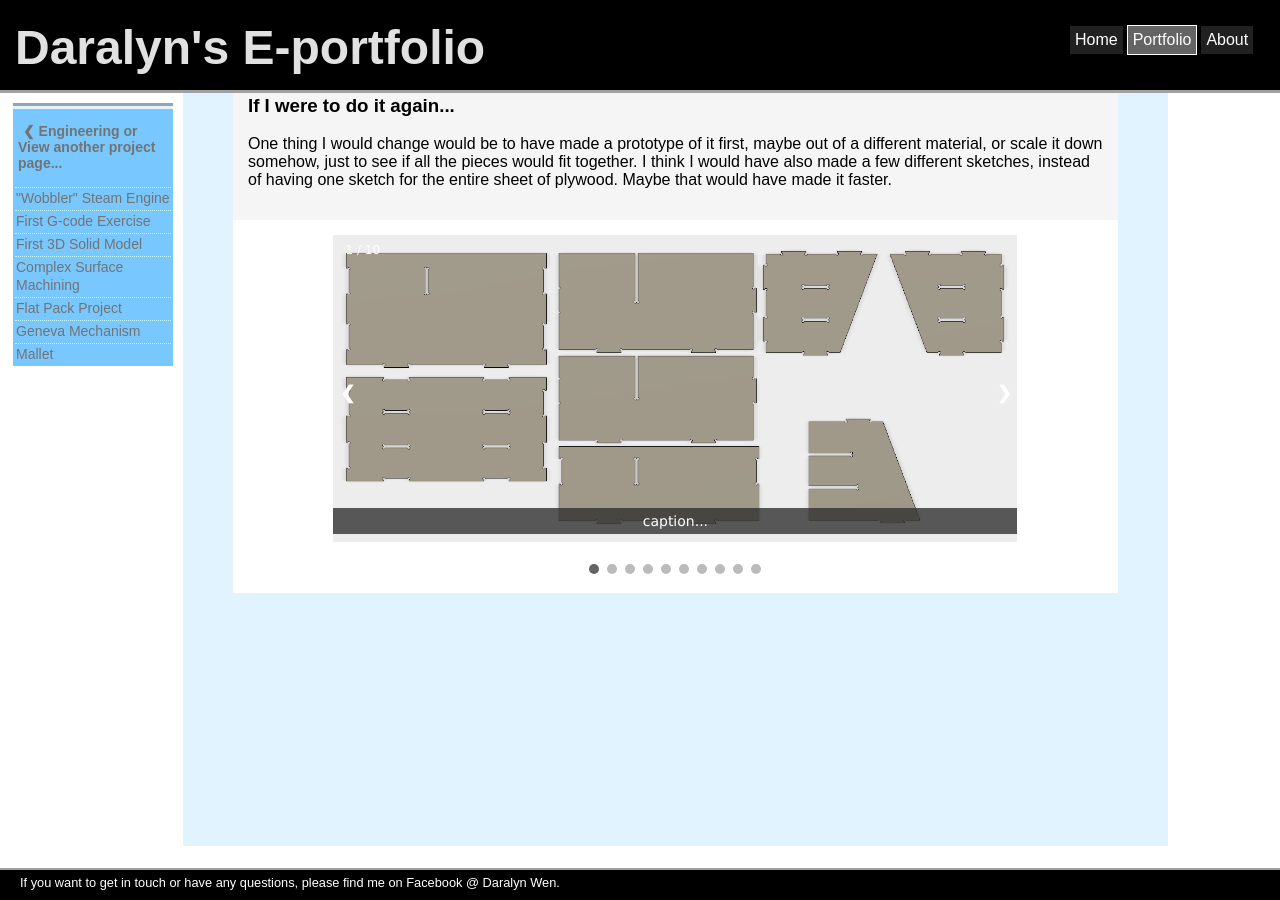
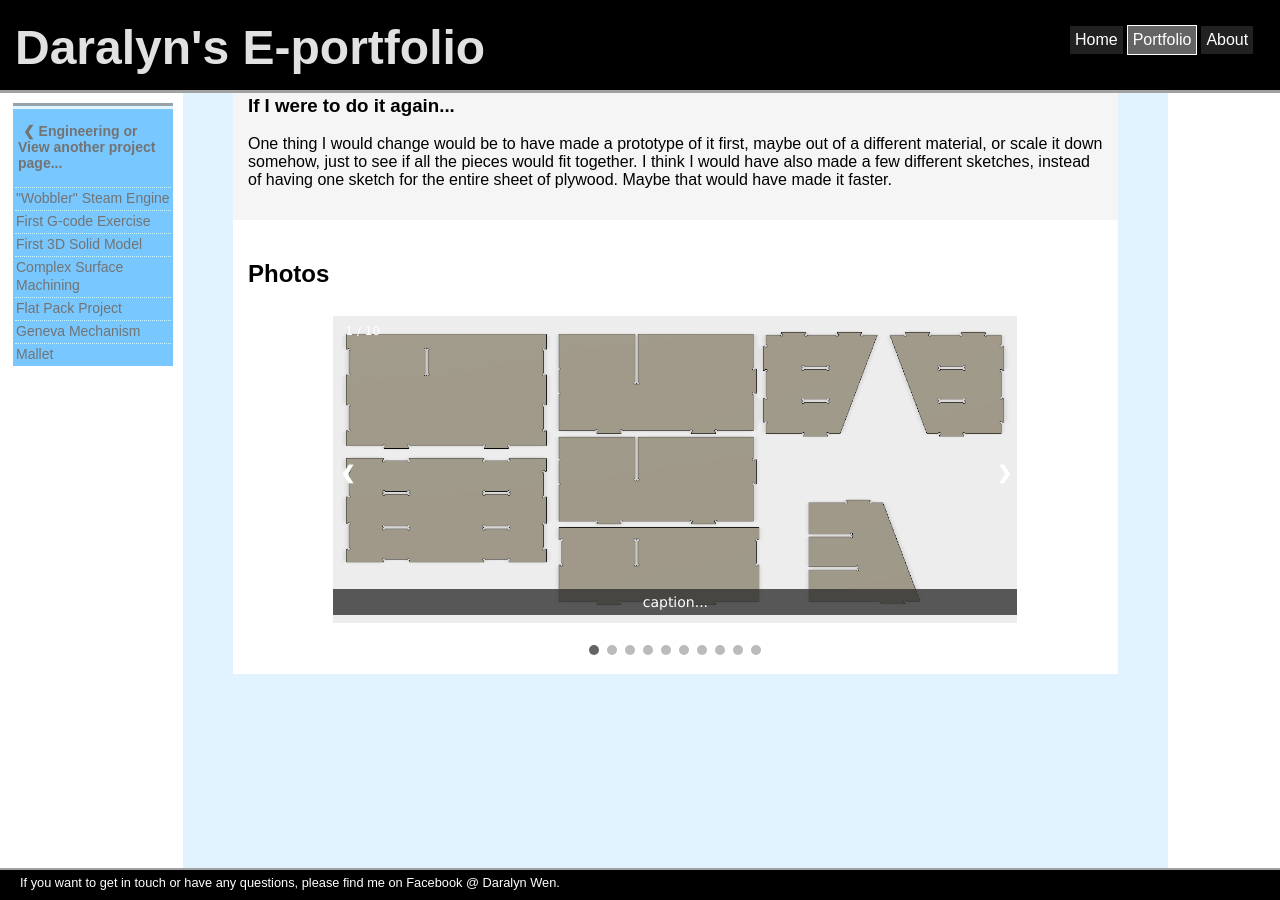
Before and after one commit to daralyn/daralyn.github.io, a Jekyll site: the page built from portfolio/engineering/flat-pack-project.html, in a window 1280 px wide and 900 px high, scrolled down 819 px. Built offline with Jekyll 4.4.1, drawn with Linux system fonts in a browser that asks for light colours.

Commit message:
Update flat-pack-project.html

```diff
--- a/portfolio/engineering/flat-pack-project.html
+++ b/portfolio/engineering/flat-pack-project.html
@@ -54,6 +54,7 @@ title: Daralyn's Engineering Portfolio - Flat Pack Project
 </div>
 
 <div class="sectionodd">
+	<h2>Photos</h2>
 	<div class="slideshow-container">
 
 		<div class="slides">
```
